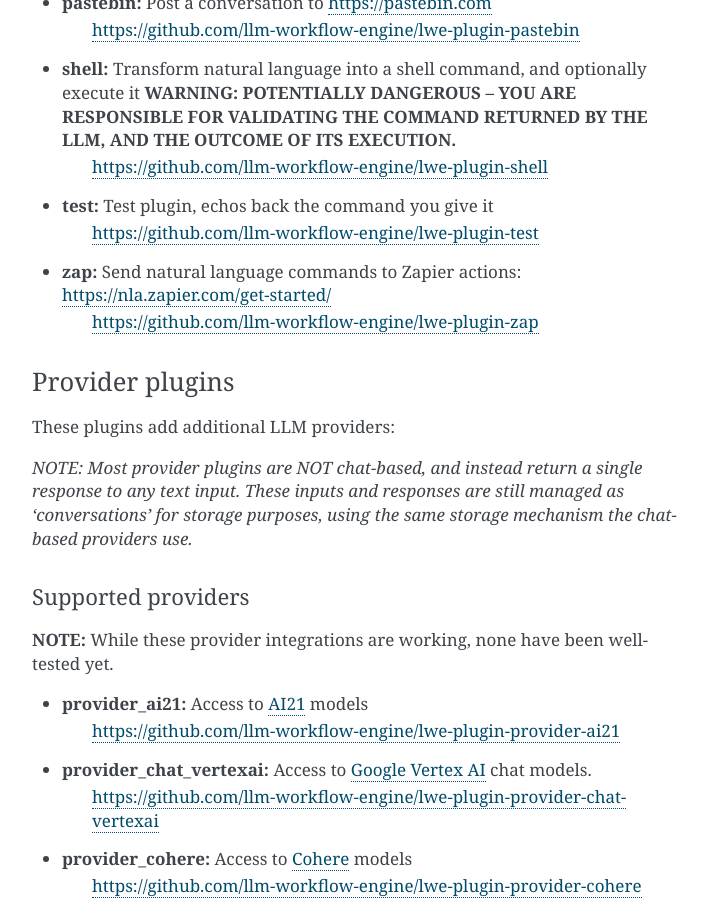
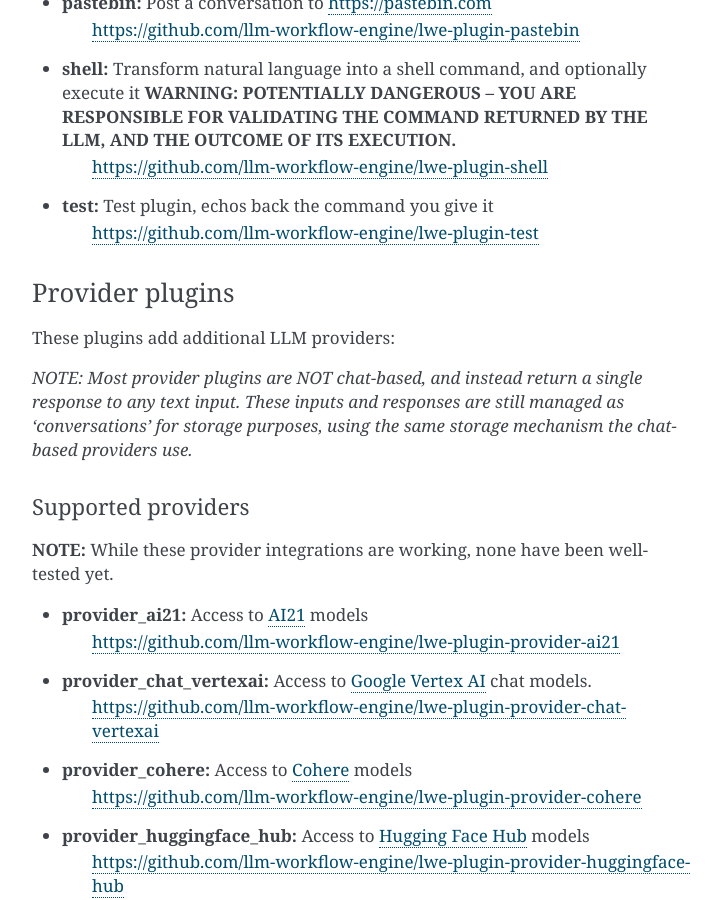
Before and after one commit to llm-workflow-engine/llm-workflow-engine, a Sphinx documentation site: the page built from docs/plugins.rst, in a window 1280 px wide and 900 px high, scrolled down 1781 px. Shown: the whole window, without its empty margins (388-1109 px from the left). Built offline with Sphinx 7.4.7, drawn with Linux system fonts in a browser that asks for light colours.

Commit message:
remove zap plugin from plugin list

```diff
--- a/docs/plugins.rst
+++ b/docs/plugins.rst
@@ -84,8 +84,6 @@
    https://github.com/llm-workflow-engine/lwe-plugin-shell
 * **test:** Test plugin, echos back the command you give it
    https://github.com/llm-workflow-engine/lwe-plugin-test
-* **zap:** Send natural language commands to Zapier actions: https://nla.zapier.com/get-started/
-   https://github.com/llm-workflow-engine/lwe-plugin-zap
 
 
 ^^^^^^^^^^^^^^^^^^^^^^^^^^^^^^^^^^^^^^^^^^^^^^^
```
